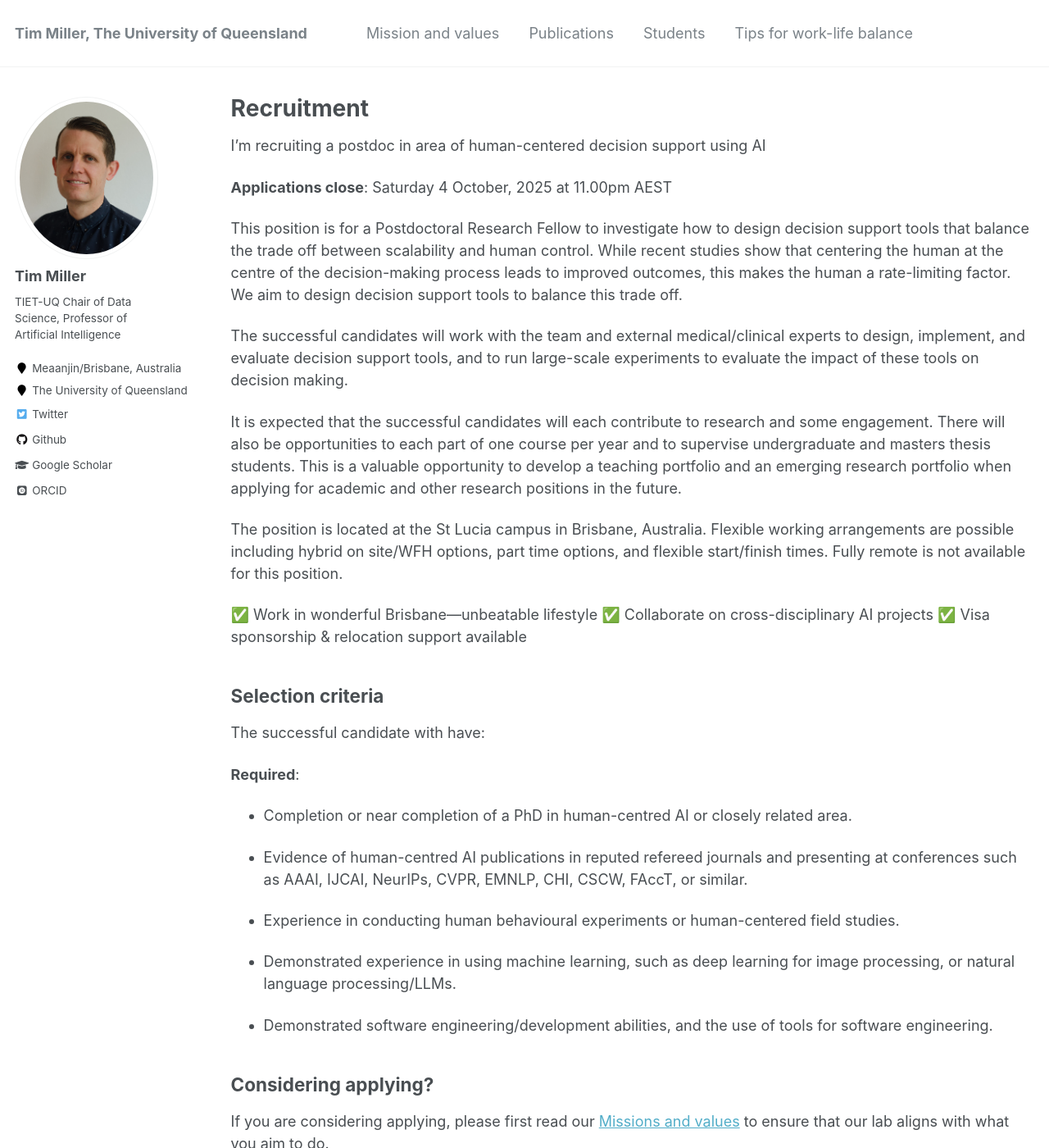
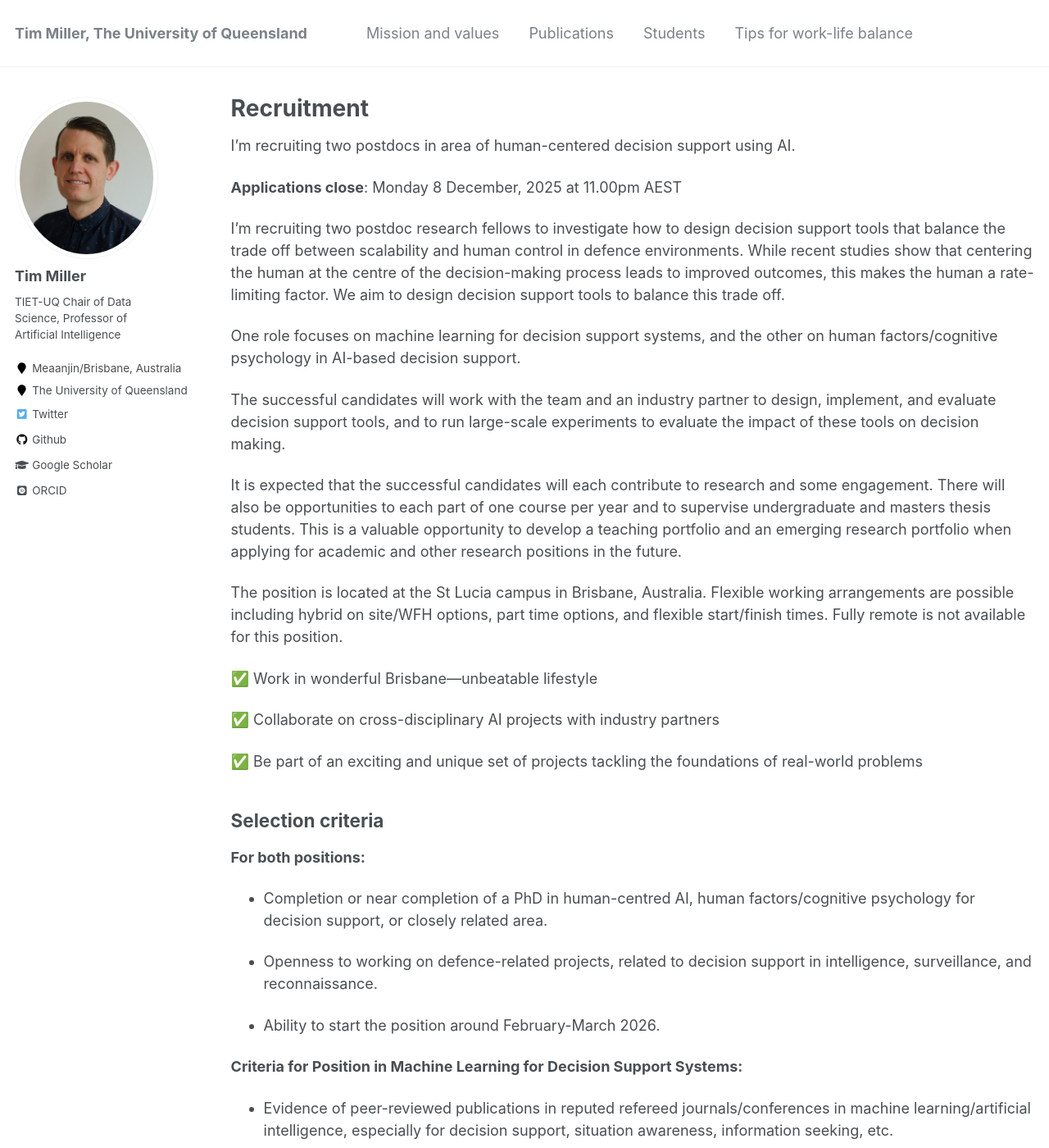
Before and after one commit to uqtmiller/uqtmiller.github.io, a Jekyll site: the page built from _pages/recruitment.md, in a window 1280 px wide and 1400 px high. Shown: the whole window at 82% size. Built offline with Jekyll 4.4.1, drawn with Linux system fonts in a browser that asks for light colours; some web fonts are replaced; some of the changed text lies outside the part shown.

Commit message:
Revise recruitment for two postdoc positions in AI
Updated recruitment details for two postdoc positions in human-centered decision support using AI, including application deadlines and role specifics.

```diff
--- a/_pages/recruitment.md
+++ b/_pages/recruitment.md
@@ -5,43 +5,57 @@ permalink: /recruitment/
 author_profile: true
 ---
 
-I'm recruiting a postdoc in area of human-centered decision support using AI
+I'm recruiting two postdocs in area of human-centered decision support using AI.
 
-**Applications close**: Saturday 4 October, 2025 at 11.00pm AEST
+**Applications close**: Monday 8 December, 2025 at 11.00pm AEST
 
-This position is for a Postdoctoral Research Fellow to investigate how to design decision support tools that balance the trade off between scalability and human control. While recent studies show that centering the human at the centre of the decision-making process leads to improved outcomes, this makes the human a rate-limiting factor.  We aim to design decision support tools to balance this trade off.
+I'm recruiting two postdoc research fellows to investigate how to design decision support tools that balance the trade off between scalability and human control in defence environments. While recent studies show that centering the human at the centre of the decision-making process leads to improved outcomes, this makes the human a rate-limiting factor.  We aim to design decision support tools to balance this trade off.
 
-The successful candidates will work with the team and external medical/clinical experts to design, implement, and evaluate decision support tools, and to run large-scale experiments to evaluate the impact of these tools on decision making.
+One role focuses on machine learning for decision support systems, and the other on human factors/cognitive psychology in AI-based decision support.
+
+The successful candidates will work with the team and an industry partner to design, implement, and evaluate decision support tools, and to run large-scale experiments to evaluate the impact of these tools on decision making.
 
 It is expected that the successful candidates will each contribute to research and some engagement. There will also be opportunities to each part of one course per year and to supervise undergraduate and masters thesis students. This is a valuable opportunity to develop a teaching portfolio and an emerging research portfolio when applying for academic and other research positions in the future.
 
 The position is located at the St Lucia campus in Brisbane, Australia. Flexible working arrangements are possible including hybrid on site/WFH options, part time options, and flexible start/finish times. Fully remote is not available for this position.
 
 ✅ Work in wonderful Brisbane—unbeatable lifestyle
-✅ Collaborate on cross-disciplinary AI projects
-✅ Visa sponsorship & relocation support available
+
+✅ Collaborate on cross-disciplinary AI projects with industry partners
+
+✅ Be part of an exciting and unique set of projects tackling the foundations of real-world problems
 
 ## Selection criteria
 
-The successful candidate with have:
+**For both positions:**
 
-**Required**:
+* Completion or near completion of a PhD in human-centred AI, human factors/cognitive psychology for decision support, or closely related area.
 
-* Completion or near completion of a PhD in human-centred AI or closely related area.
+* Openness to working on defence-related projects, related to decision support in intelligence, surveillance, and reconnaissance.
 
-* Evidence of human-centred AI publications in reputed refereed journals and presenting at conferences such as AAAI, IJCAI, NeurIPs, CVPR, EMNLP, CHI, CSCW, FAccT, or similar.
+* Ability to start the position around February-March 2026.
 
-* Experience in conducting human behavioural experiments or human-centered field studies.
+**Criteria for Position in Machine Learning for Decision Support Systems:**
 
-* Demonstrated experience in using machine learning, such as deep learning for image processing, or natural language processing/LLMs.
+* Evidence of peer-reviewed publications in reputed refereed journals/conferences in machine learning/artificial intelligence, especially for decision support, situation awareness, information seeking, etc.
+
+* Demonstrated experience in using machine learning, including for image processing.
 
 * Demonstrated software engineering/development abilities, and the use of tools for software engineering.
+
+**Criteria for Position in Human Factors/Cognitive Psychology in AI-Based Decision Support:**
+
+* Evidence of peer-reviewed publications in reputed refereed journals/conferences in human factors or cognitive science/psychology, especially as applied to AI decision support, situation awareness, information seeking, etc.
+
+* Demonstrated expertise in applying models of higher-order cognitive processing, such as decision making, situation awareness, information seeking, etc.
+
+* Demonstrated experience in designing and running large-scale human behavioural experiments.
 
 ## Considering applying?
 
 If you are considering applying, please first read our [Missions and values](/mission_and_values.md) to ensure that our lab aligns with what you aim to do.
 
-Then, to submit an application and find more detail about the position, see the [advert on the UQ careers website](https://uq.wd3.myworkdayjobs.com/uqcareers/job/St-Lucia-Campus/Postdoctoral-Research-Fellow-in-Human-centered-AI_R-55345).
+Then, to submit an application and find more detail about the position, see the [advert on the UQ careers website](https://uq.wd3.myworkdayjobs.com/uqcareers/job/St-Lucia-Campus/Postdoctoral-Research-Fellow-Research-Fellow-in-Human-centred-AI-for-Decision-Support_R-58503-2)
 
 As part of your application, you will need to provide: (1) a resume/CV; and (2) brief responses to the selection criteria above.
 
```
